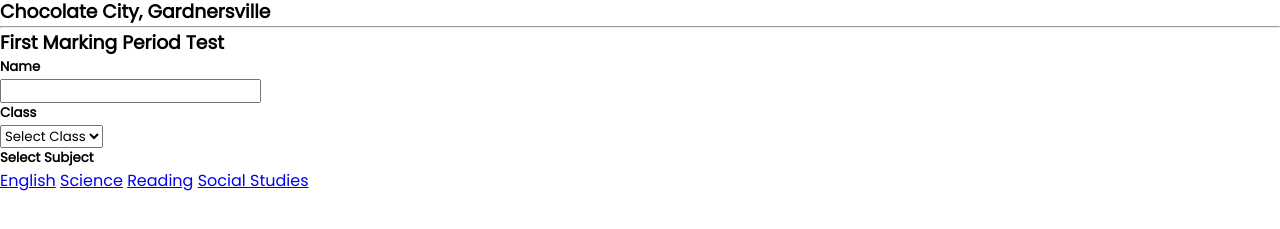
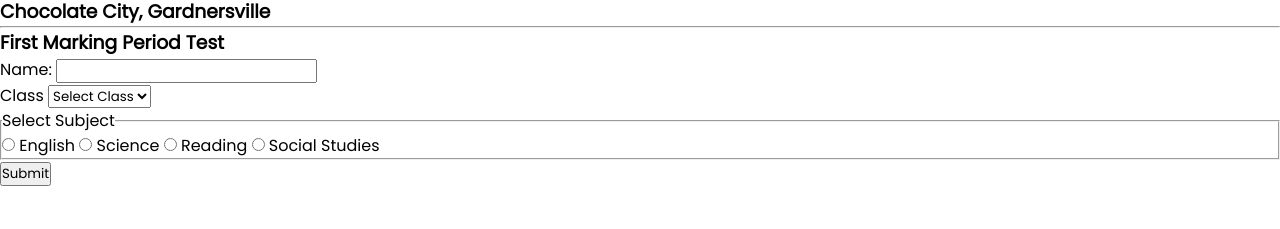
Before and after one commit to princeqdolo231/QuizApp, a plain HTML site: page index.html in a window 1280 px wide. Shown: the part 51-280 px from the top of the page. Drawn offline with Linux system fonts and the light colour scheme.

Commit message:
updat html

```diff
--- a/index.html
+++ b/index.html
@@ -18,13 +18,15 @@
         <div>
             <h3>First Marking Period Test</h3>
         </div>
+
+        <form>
             <div id="">
-            <h5>Name</h5>
-            <input>
+                <label for="name">Name:</label>
+                <input required name="full name" type="text">
             </div>
             <div>
-            <h5>Class</h5>
-            <select required>
+                <label>Class</label>
+                <select name="class" required>
                     <option value="" disabled selected hidden>Select Class</option>
                     <option value="">Grade 1</option>
                     <option value="">Grade 2</option>
@@ -34,19 +36,23 @@
                 </select>
             </div>
             <div>
-            <h5>
-                Select Subject
-            </h5>
-            <div>
-                <a href="#">English</a>
-                <a href="#">Science</a>
-                <a href="#">Reading</a>
-                <a href="#">Social Studies</a>
+                <fieldset>
+                    <legend>Select Subject</legend>
+                    <input required type="radio" name="subject"> English
+                    <input required type="radio" name="subject"> Science
+                    <input required type="radio" name="subject"> Reading
+                    <input required type="radio" name="subject"> Social Studies
+                </fieldset>
             </div>
-        </div>
+
+            <button type="submit">Submit</button>
+        </form>
+
 
 
     <!--JavaScript Files Links Below-->
-    <script src="./JavaScript/hello.js"></script>
+    <script>
+
+    </script>
     </body>
 </html>
```
Lines whose indentation alone changed are shown as unchanged.
